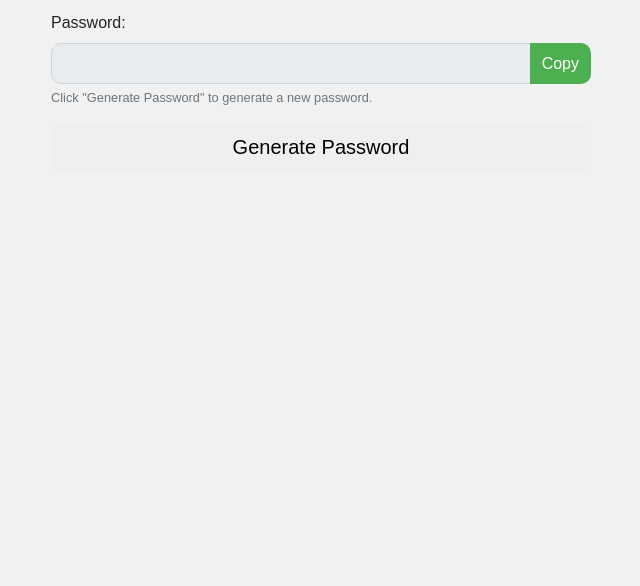
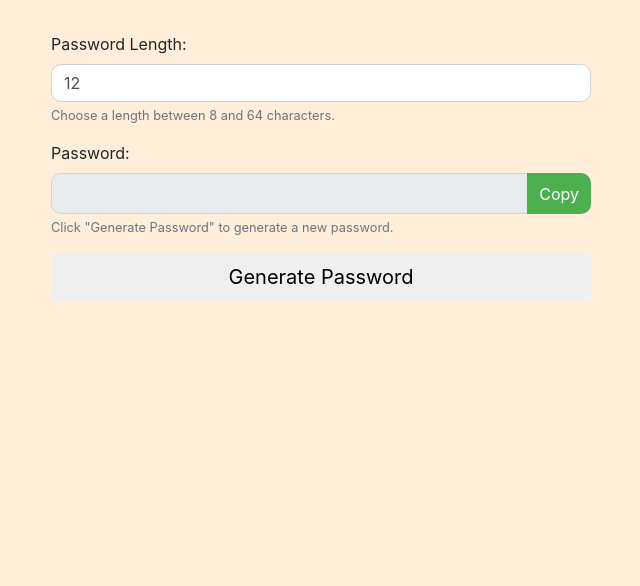
Before and after one commit to Vipullprajapati/Password-Generator, a website built with Vite: page index.html in a window 1280 px wide. Shown: the part 214-800 px from the top of the page, without its empty margins (319-959 px from the left). Built offline with nearby package versions, Linux system fonts and the light colour scheme.

Commit message:
Add background color

```diff
--- a/index.html
+++ b/index.html
@@ -14,7 +14,7 @@
       href="https://maxcdn.bootstrapcdn.com/bootstrap/4.0.0/css/bootstrap.min.css"
     />
   </head>
-  <body>
+  <body style="background-color: rgba(255, 228, 196, 0.615);">
     <div class="container">
       <div class="row">
         <div class="col-sm-12 col-md-8 offset-md-2 col-lg-6 offset-lg-3">
--- a/src/index.css
+++ b/src/index.css
@@ -1,10 +1,5 @@
-body {
-    background-color: #f1f1f1;
-    font-family: Arial, Helvetica, sans-serif;
-  }
-
 .container {
-    margin-top: 20px;
+  margin-top: 150px;
 }
 
 input[type="number"]::-webkit-inner-spin-button,
```
Lines whose indentation alone changed are shown as unchanged.
